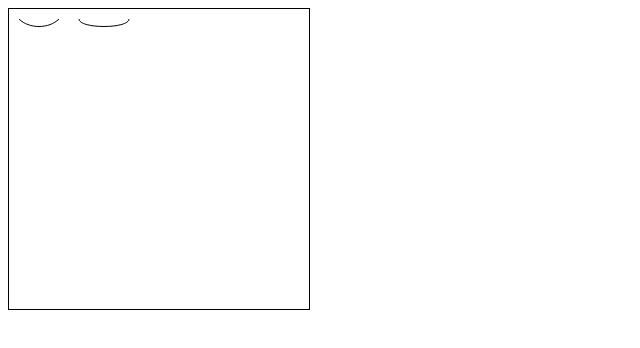
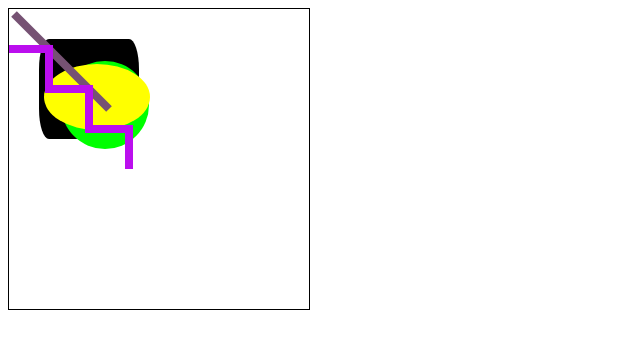
Before and after one commit to alexanderKw/svgtest, a plain HTML site: page App/index.html in a window 1280 px wide. Shown: the whole page, without its empty margins (0-640 px from the left). Drawn offline with Linux system fonts and the light colour scheme.

Commit message:
changed index

```diff
--- a/App/index.html
+++ b/App/index.html
@@ -7,8 +7,11 @@
 </head>
 <body>
   <svg version="1.1" baseProfile="full" width="300" height="300" xmlns="http://www.w3.org/2000/svg">
-    <path d="M10 10 C 20 20, 40 20, 50 10" stroke="#000" fill="transparent" />
-    <path d="M70 10 C 70 20, 120 20, 120 10" stroke="#000" fill="transparent" />
+    <rect x="30" y="30" rx="10" ry="30" width="100" height="100" fill="#000" />
+    <circle cx="96" cy="96" r="44" fill="#0f0" />
+    <ellipse cx="88" cy="88" rx="53" ry="33" fill="#ff0" />
+    <line x1="5" y1="5" x2="100" y2="100" stroke="#765273" stroke-width="8" />
+    <polyline points="0, 40 40, 40 40, 80 80, 80 80, 120 120, 120 120, 160" fill="transparent" stroke="#bb0eee" stroke-width="8" />
   </svg>
 </body>
 </html>
```
